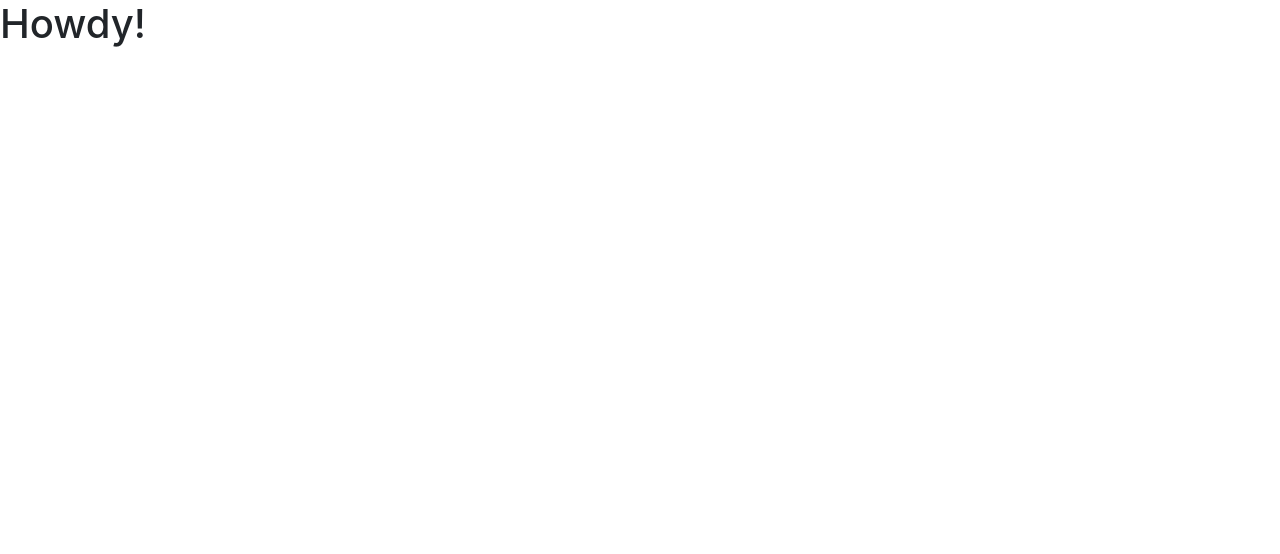
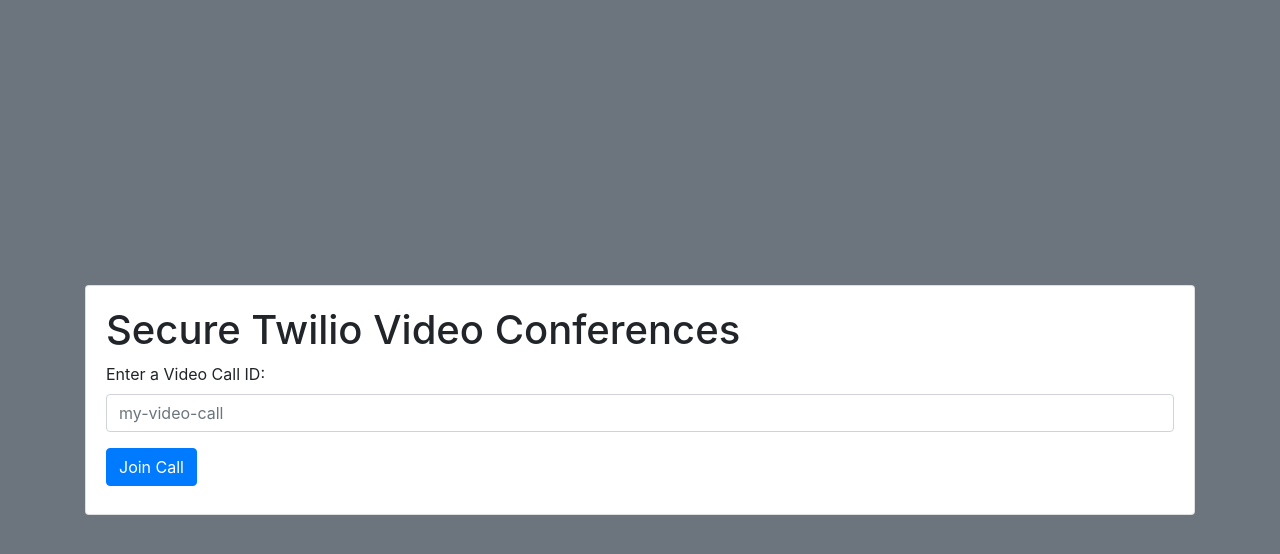
Before and after one commit to auth0-blog/auth0-twilio-programmable-video, a React (Create React App) app: page / in a window 1280 px wide. Shown: the top 554 px of the page. Built offline with nearby package versions, Linux system fonts and the light colour scheme.

Commit message:
adding a fancy home page;

```diff
--- a/src/App.js
+++ b/src/App.js
@@ -1,10 +1,26 @@
-import React, { Component } from 'react';
+import React, {Component} from 'react';
 
 class App extends Component {
   render() {
     return (
-      <div>
-        <h1>Howdy!</h1>
+      <div id="main-container" className="d-flex align-items-center bg-secondary">
+        <div className="container">
+          <div className="row">
+            <div className="col-12">
+              <div class="card">
+                <div className="card-body">
+                  <h1>Secure Twilio Video Conferences</h1>
+                  <div className="form-group">
+                    <label htmlFor="exampleFormControlInput1">Enter a Video Call ID:</label>
+                    <input type="email" className="form-control" id="video-call-id"
+                           placeholder="my-video-call"/>
+                  </div>
+                  <button type="submit" className="btn btn-primary mb-2">Join Call</button>
+                </div>
+              </div>
+            </div>
+          </div>
+        </div>
       </div>
     );
   }
--- a/src/index.css
+++ b/src/index.css
@@ -2,3 +2,8 @@
   margin: 0;
   padding: 0;
 }
+
+html, body, #root, #main-container {
+  width: 100%;
+  height: 100%;
+}
```
